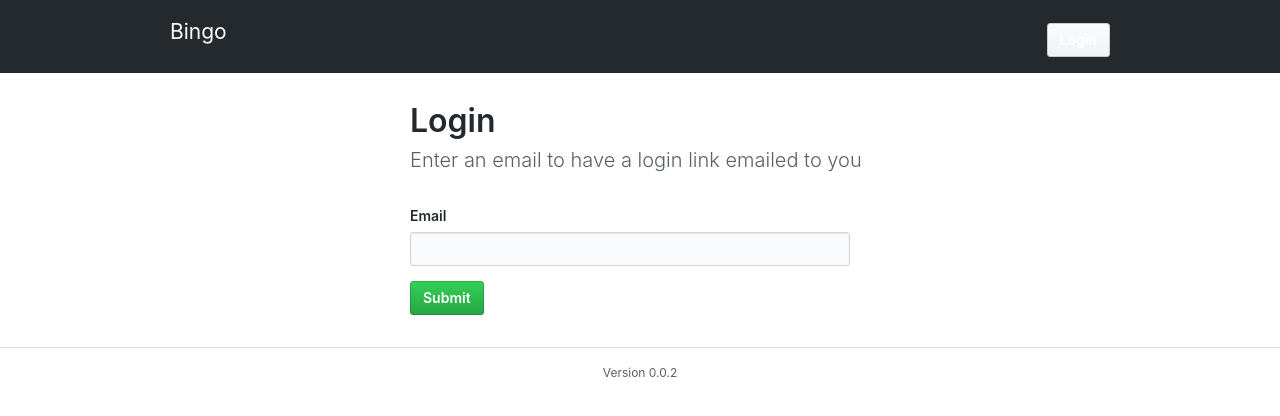
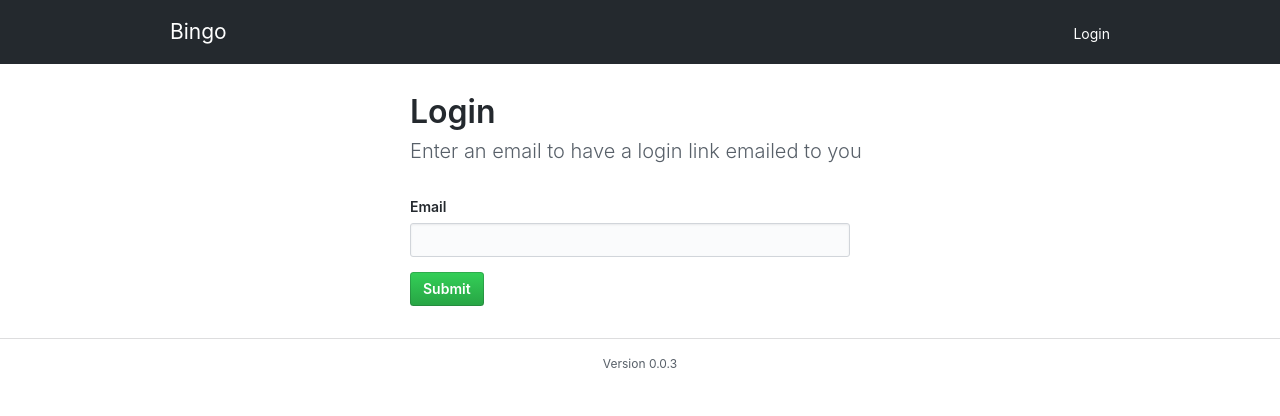
Before and after one commit to jayhale/bingo, a Django app: page /accounts/login/ in a window 1280 px wide. Shown: the top 416 px of the page. Run offline with Django 3.2, Linux system fonts and the light colour scheme.

Commit message:
Get rid of ugly button

```diff
--- a/bingo/__init__.py
+++ b/bingo/__init__.py
@@ -1,2 +1,2 @@
-version_info = (0,0,2)
+version_info = (0,0,3)
 __version__ = '.'.join(str(v) for v in version_info)
--- a/utilities/templates/base.html
+++ b/utilities/templates/base.html
@@ -21,7 +21,7 @@
             Logout ({{ user.get_full_name }})
           </a>
           {% else %}
-          <a class="btn" href="{% url 'login' %}">Login</a>
+          <a href="{% url 'login' %}">Login</a>
           {% endif %}
         </nav>
       </div>
```
